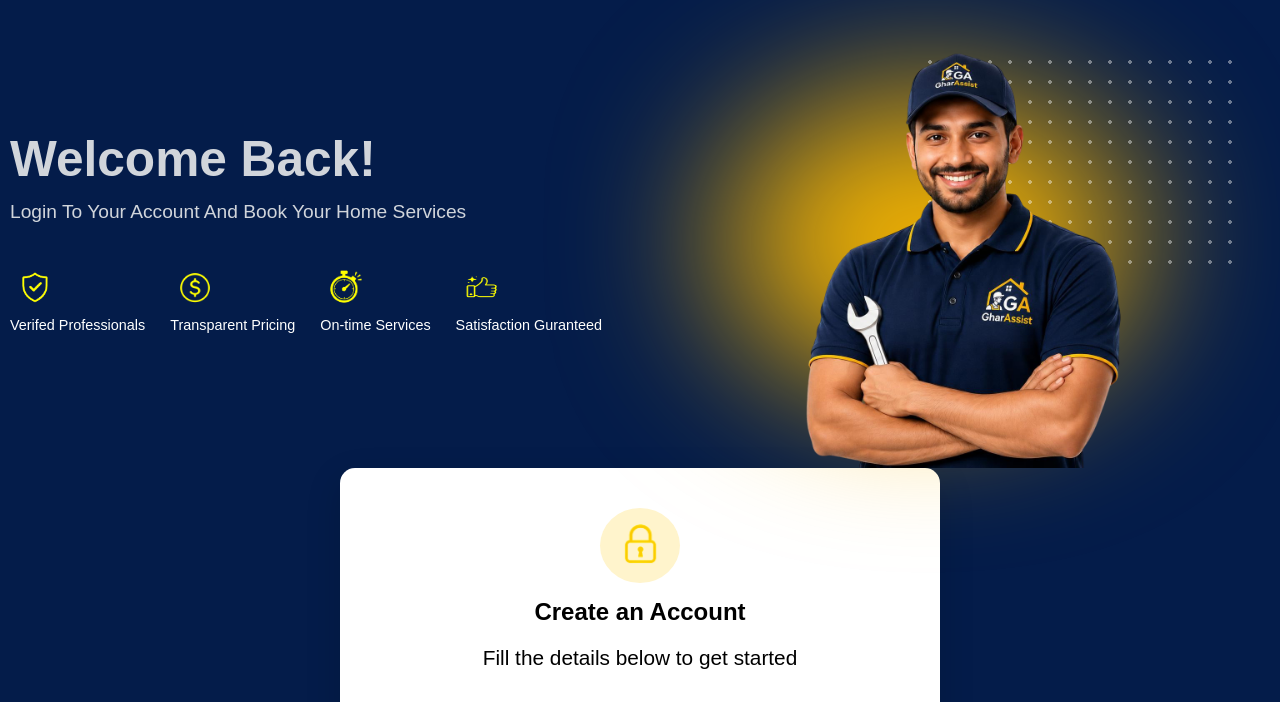
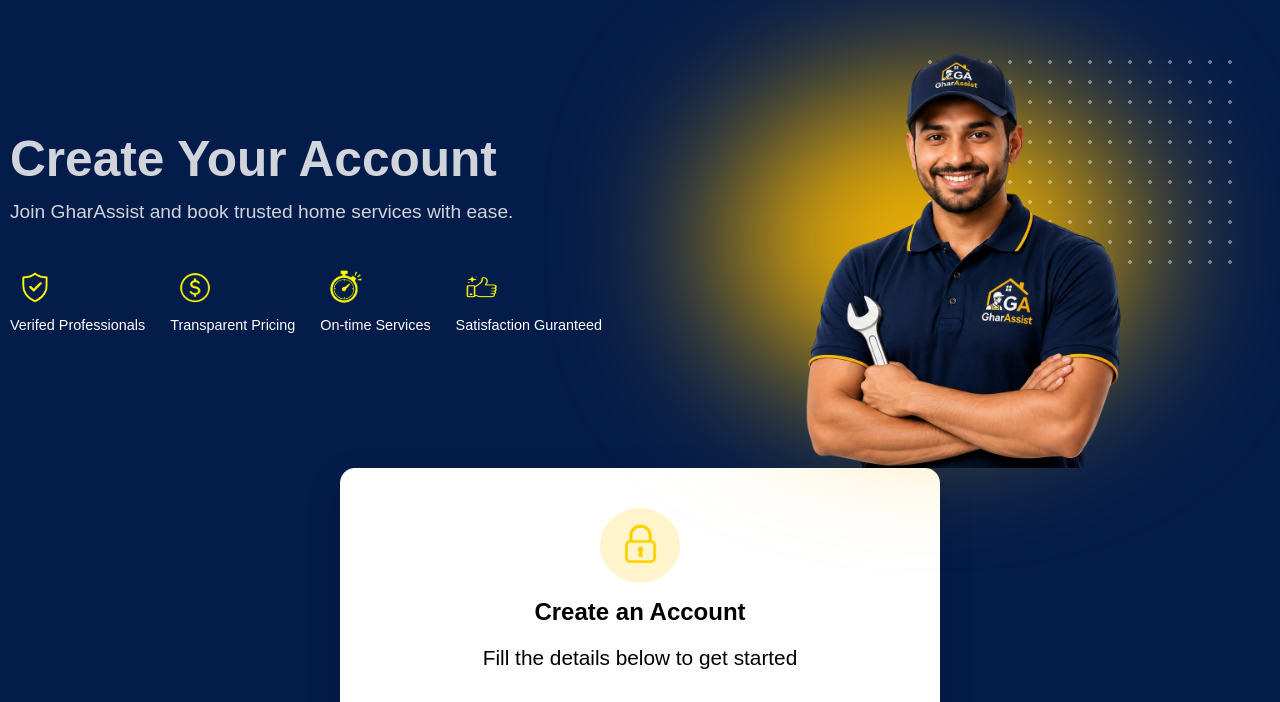
Before and after one commit to MohammedSohailTech/GharAssist, a plain HTML site: page Frontend/html/register.html in a window 1280 px wide. Shown: the part 95-797 px from the top of the page. Drawn offline with Linux system fonts and the light colour scheme.

Commit message:
Hero text update in register page

```diff
--- a/Frontend/html/register.html
+++ b/Frontend/html/register.html
@@ -49,8 +49,8 @@
 
                 <div class="left-hero">
                     <div class="hero-text">
-                        <h1 id="hero-title">Welcome Back!</h1>
-                        <p id="hero-para">Login To Your Account And Book Your Home Services
+                        <h1 id="hero-title">Create Your Account</h1>
+                        <p id="hero-para">Join GharAssist and book trusted home services with ease.
                         </p>
                     </div>
                     <!-- <div class="hero-btn">
```
Also changed, not shown: Frontend/html/about.html (+2 -2 lines).
